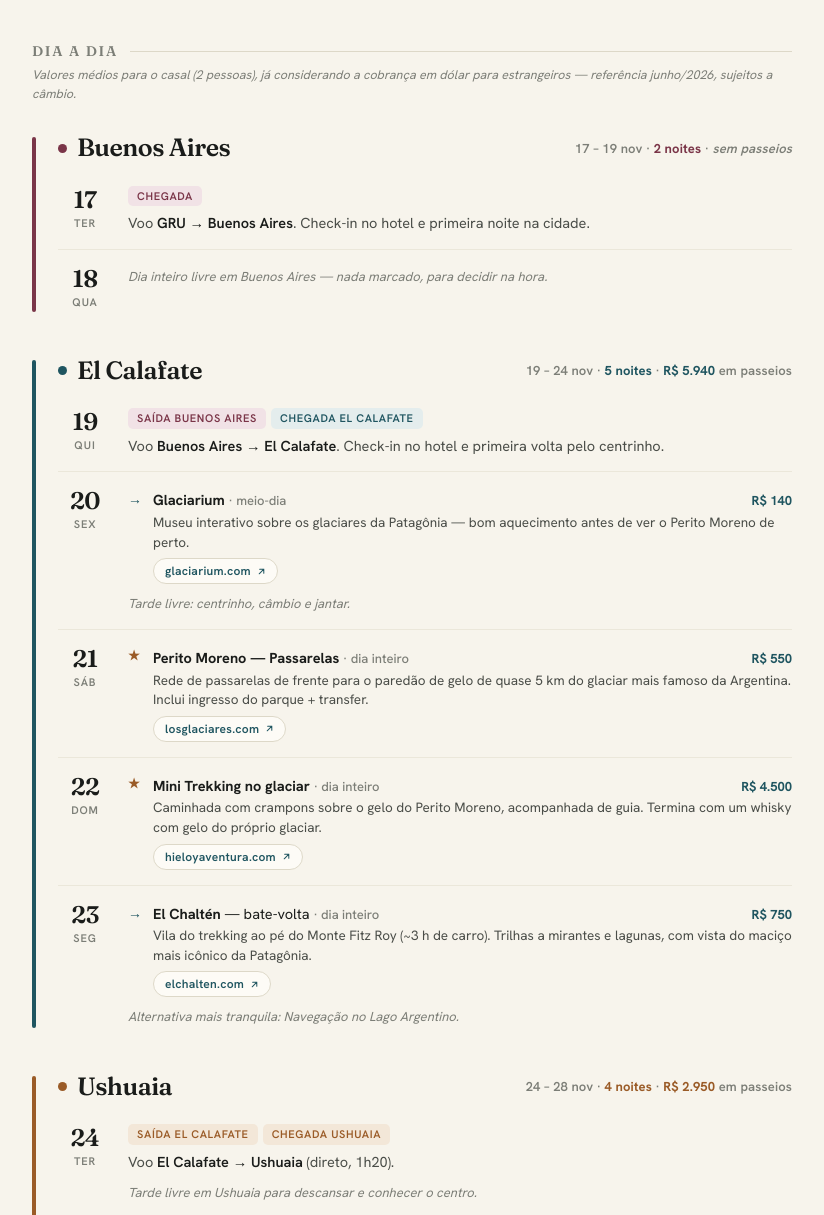
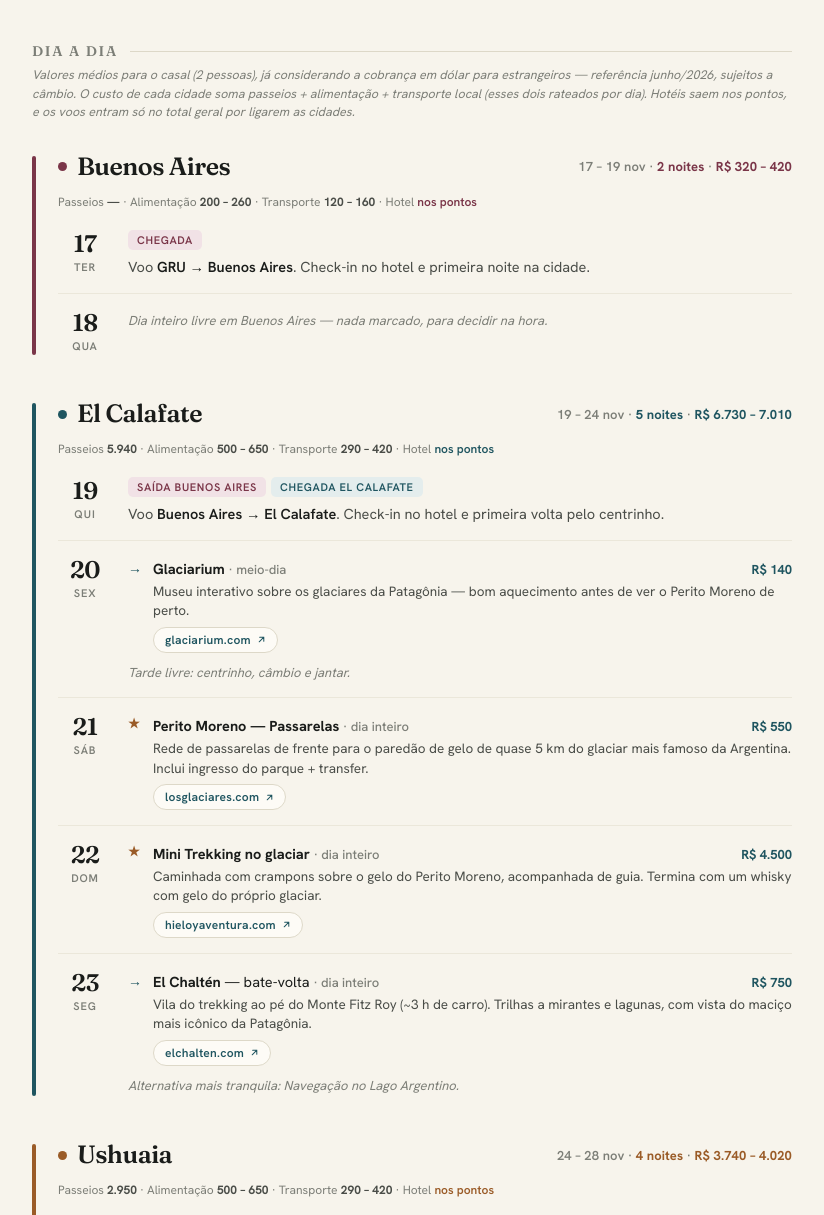
Before and after one commit to matsilvaaa/planejamento-patagonia, a plain HTML site: page index.html in a window 1280 px wide. Shown: the part 366-1581 px from the top of the page, without its empty margins (228-1052 px from the left). Drawn offline with Linux system fonts and the light colour scheme.

Commit message:
Show full per-city cost, not just tours
Each city now totals tours + food + local transport, with food and
transport allocated per day. Hotels appear as points (no cash outlay).
Flights stay out of the city totals since they connect cities, so
cities + flights reconcile exactly to the table total.

Also fix a R$10 rounding drift in both grand totals.

```diff
--- a/index.html
+++ b/index.html
@@ -203,6 +203,22 @@
     .leg-head .range .none {
       font-style: italic; font-weight: 600; color: var(--ink-3);
     }
+
+    /* ===== LEG COST BREAKDOWN ===== */
+    .leg-cost {
+      font-size: 12px; line-height: 1.65;
+      color: var(--ink-3);
+      margin: 7px 0 2px;
+    }
+    /* cada item é indivisível: a quebra só acontece nos separadores */
+    .leg-cost .it { white-space: nowrap; }
+    .leg-cost b {
+      color: var(--ink-2); font-weight: 700;
+      font-variant-numeric: tabular-nums;
+    }
+    .leg-cost .pts { color: var(--teal); font-weight: 600; }
+    .leg.ba  .leg-cost .pts { color: var(--ba); }
+    .leg.ush .leg-cost .pts { color: var(--amber); }
 
     /* ===== DAYS ===== */
     .day {
@@ -469,14 +485,15 @@
 
     <!-- ===== DIA A DIA ===== -->
     <div class="sec-title">Dia a dia</div>
-    <p class="sec-note">Valores médios para o casal (2 pessoas), já considerando a cobrança em dólar para estrangeiros — referência junho/2026, sujeitos a câmbio.</p>
+    <p class="sec-note">Valores médios para o casal (2 pessoas), já considerando a cobrança em dólar para estrangeiros — referência junho/2026, sujeitos a câmbio. O custo de cada cidade soma passeios + alimentação + transporte local (esses dois rateados por dia). Hotéis saem nos pontos, e os voos entram só no total geral por ligarem as cidades.</p>
 
     <!-- ===== BUENOS AIRES ===== -->
     <div class="leg ba">
       <div class="leg-head">
         <div class="city"><span class="dot"></span>Buenos Aires</div>
-        <div class="range">17 – 19 nov · <b>2 noites</b> · <i class="none">sem passeios</i></div>
+        <div class="range">17 – 19 nov · <b>2 noites</b> · <b>R$ 320 – 420</b></div>
       </div>
+      <div class="leg-cost"><span class="it">Passeios <b>—</b></span> · <span class="it">Alimentação <b>200 – 260</b></span> · <span class="it">Transporte <b>120 – 160</b></span> · <span class="it">Hotel <span class="pts">nos pontos</span></span></div>
 
       <div class="day">
         <div class="date"><div class="dnum">17</div><div class="dwk">Ter</div></div>
@@ -498,8 +515,9 @@
     <div class="leg">
       <div class="leg-head">
         <div class="city"><span class="dot"></span>El Calafate</div>
-        <div class="range">19 – 24 nov · <b>5 noites</b> · <b>R$ 5.940</b> em passeios</div>
+        <div class="range">19 – 24 nov · <b>5 noites</b> · <b>R$ 6.730 – 7.010</b></div>
       </div>
+      <div class="leg-cost"><span class="it">Passeios <b>5.940</b></span> · <span class="it">Alimentação <b>500 – 650</b></span> · <span class="it">Transporte <b>290 – 420</b></span> · <span class="it">Hotel <span class="pts">nos pontos</span></span></div>
 
       <div class="day">
         <div class="date"><div class="dnum">19</div><div class="dwk">Qui</div></div>
@@ -572,8 +590,9 @@
     <div class="leg ush">
       <div class="leg-head">
         <div class="city"><span class="dot"></span>Ushuaia</div>
-        <div class="range">24 – 28 nov · <b>4 noites</b> · <b>R$ 2.950</b> em passeios</div>
+        <div class="range">24 – 28 nov · <b>4 noites</b> · <b>R$ 3.740 – 4.020</b></div>
       </div>
+      <div class="leg-cost"><span class="it">Passeios <b>2.950</b></span> · <span class="it">Alimentação <b>500 – 650</b></span> · <span class="it">Transporte <b>290 – 420</b></span> · <span class="it">Hotel <span class="pts">nos pontos</span></span></div>
 
       <div class="day">
         <div class="date"><div class="dnum">24</div><div class="dwk">Ter</div></div>
@@ -685,7 +704,7 @@
           </tr>
           <tr class="total">
             <td><div class="item">Total estimado</div><div class="note">Hospedagem nos pontos · sem seguro (já temos pelo cartão)</div></td>
-            <td class="val">R$ 21.600 – 22.250<span class="pp">≈ R$ 10.800 – 11.125 por pessoa</span></td>
+            <td class="val">R$ 21.590 – 22.250<span class="pp">≈ R$ 10.795 – 11.125 por pessoa</span></td>
           </tr>
         </tbody>
       </table>
```
Also changed, not shown: classico.html (+21 -4 lines).
